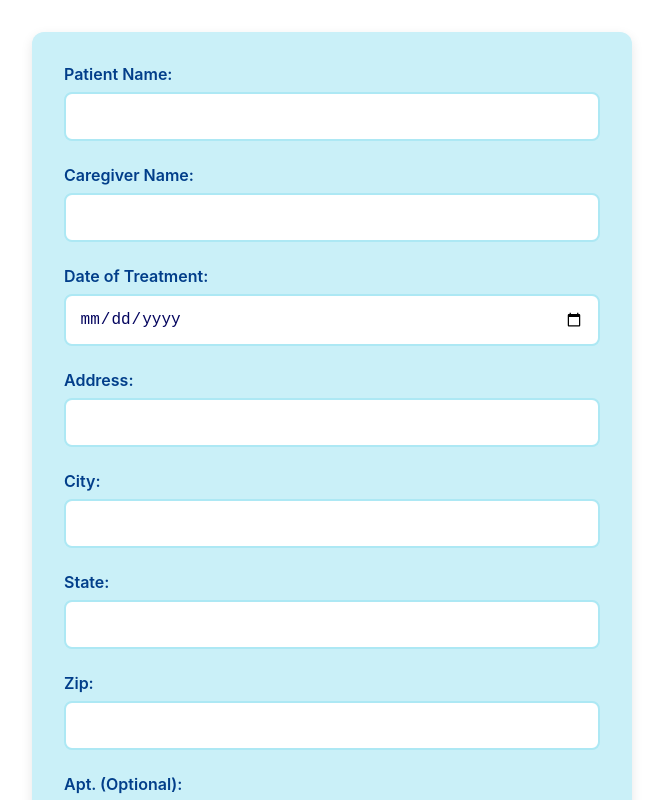
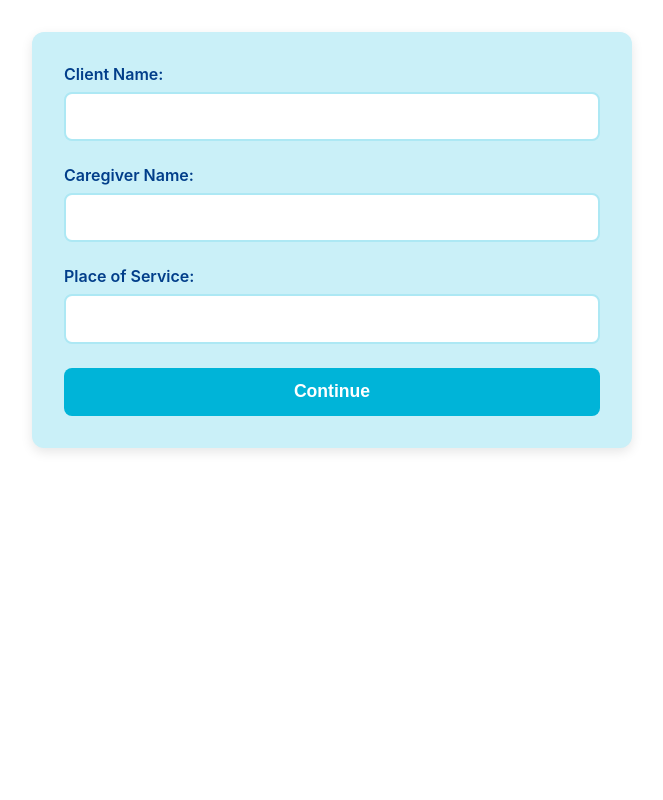
Before and after one commit to H033S/great-rbt-notes, a Next.js app in the folder client/: page / in a window 1280 px wide. Shown: the top 800 px of the page, without its empty margins (308-971 px from the left). Built offline with nearby package versions, Linux system fonts and the light colour scheme.

Commit message:
Updated PatientDetails with required elements to connect to API

```diff
--- a/client/src/components/PatientDetails.js
+++ b/client/src/components/PatientDetails.js
@@ -6,14 +6,9 @@ import "../components/styles/PatientDetails.css";
 const PatientDetails = () => {
   const navigate = useRouter();
   const [formData, setFormData] = useState({
-    patientName: "",
-    caregiverName: "",
-    dateOfTreatment: "",
-    address: "",
-    city: "",
-    state: "",
-    zip: "",
-    apt: ""
+    client_name: "",
+    caregiver_name: "",
+    place_of_service: "",
   });
 
   // On component mount, load saved data from sessionStorage (if any)
@@ -43,90 +38,36 @@ const PatientDetails = () => {
   return (
     <form className="patient-details-form" onSubmit={handleSubmit}>
       <div>
-        <label htmlFor="patientName">Patient Name:</label>
+        <label htmlFor="client_name">Client Name:</label>
         <input
           type="text"
-          id="patientName"
-          name="patientName"
-          value={formData.patientName}
+          id="client_name"
+          name="client_name"
+          value={formData.client_name}
           onChange={handleChange}
           required
         />
       </div>
       <div>
-        <label htmlFor="caregiverName">Caregiver Name:</label>
+        <label htmlFor="caregiver_name">Caregiver Name:</label>
         <input
           type="text"
-          id="caregiverName"
-          name="caregiverName"
-          value={formData.caregiverName}
+          id="caregiver_name"
+          name="caregiver_name"
+          value={formData.caregiver_name}
           onChange={handleChange}
           required
         />
       </div>
       <div>
-        <label htmlFor="dateOfTreatment">Date of Treatment:</label>
+        <label htmlFor="place_of_service">Place of Service:</label>
         <input
-          type="date"
-          id="dateOfTreatment"
-          name="dateOfTreatment"
-          value={formData.dateOfTreatment}
+          type="text"
+          id="place_of_service"
+          name="place_of_service"
+          value={formData.place_of_service}
           onChange={handleChange}
           required
-        />
-      </div>
-      <div>
-        <label htmlFor="address">Address:</label>
-        <input
-          type="text"
-          id="address"
-          name="address"
-          value={formData.address}
-          onChange={handleChange}
-          required
-        />
-      </div>
-      <div>
-        <label htmlFor="city">City:</label>
-        <input
-          type="text"
-          id="city"
-          name="city"
-          value={formData.city}
-          onChange={handleChange}
-          required
-        />
-      </div>
-      <div>
-        <label htmlFor="state">State:</label>
-        <input
-          type="text"
-          id="state"
-          name="state"
-          value={formData.state}
-          onChange={handleChange}
-          required
-        />
-      </div>
-      <div>
-        <label htmlFor="zip">Zip:</label>
-        <input
-          type="text"
-          id="zip"
-          name="zip"
-          value={formData.zip}
-          onChange={handleChange}
-          required
-        />
-      </div>
-      <div>
-        <label htmlFor="apt">Apt. (Optional):</label>
-        <input
-          type="text"
-          id="apt"
-          name="apt"
-          value={formData.apt}
-          onChange={handleChange}
         />
       </div>
       <button type="submit">Continue</button>
```
